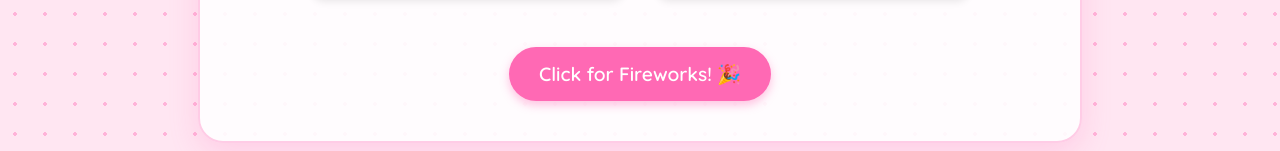
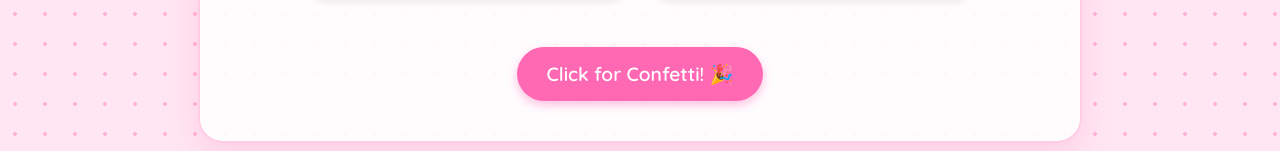
Before and after one commit to Fwedpat/Pooksy-Birthday-Site, a plain HTML site: page index.html in a window 1280 px wide. Shown: the part 1321-1472 px from the top of the page. Drawn offline with nearby package versions, Linux system fonts and the light colour scheme.

Commit message:
Update index.html

```diff
--- a/index.html
+++ b/index.html
@@ -41,7 +41,7 @@
             <img src="assets/images/IMG_20230527_163931911.jpg" alt="Memory 5">
             <img src="assets/images/IMG_20250630_230055158_AE.jpg" alt="Memory 6">
         </div>
-        <button id="celebrateBtn">Click for Fireworks! 🎉</button>
+        <button id="celebrateBtn">Click for Confetti! 🎉</button>
     </div>
     <script src="https://cdn.jsdelivr.net/npm/canvas-confetti@1.6.0/dist/confetti.browser.min.js"></script>
     <script src="assets/js/script.js"></script>
```
